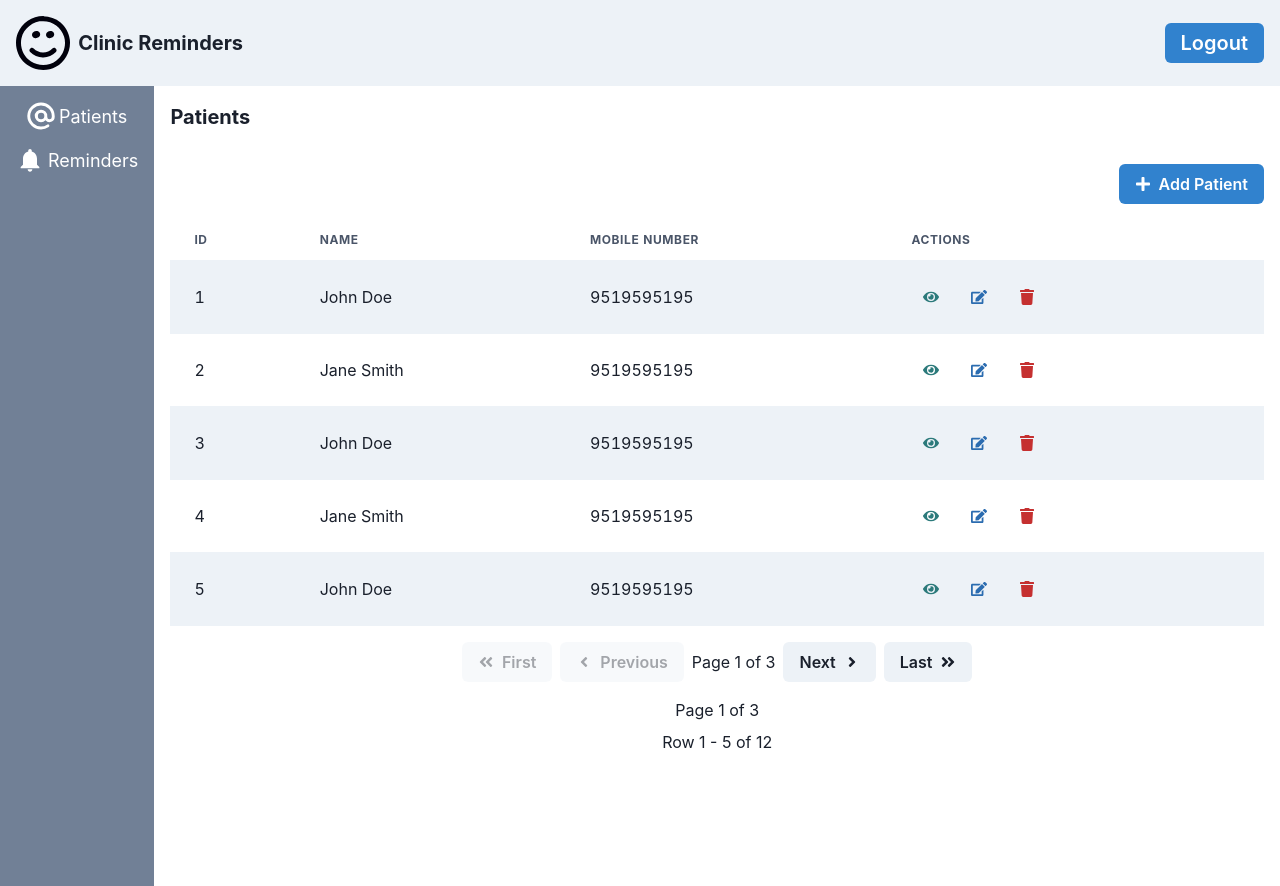
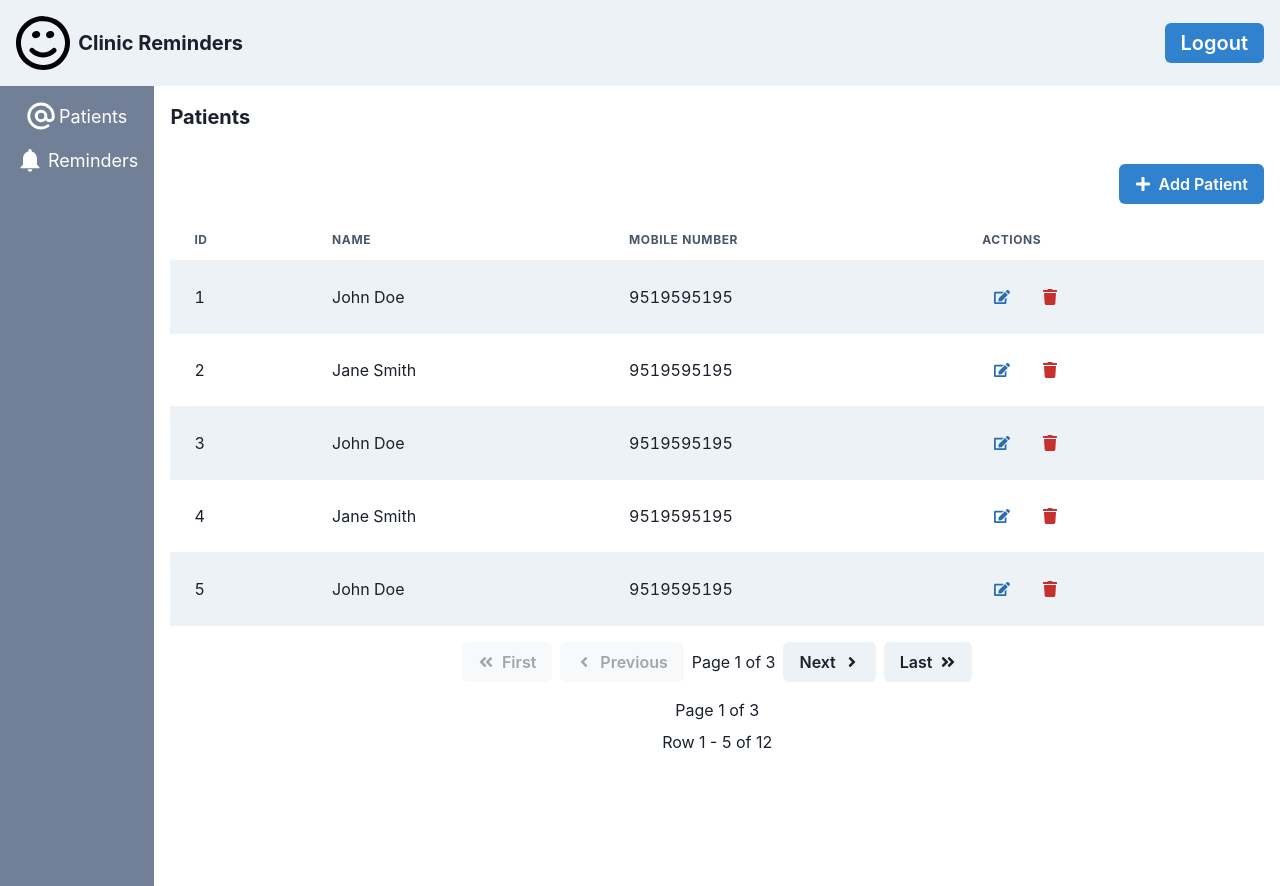
Before and after one commit to shmbajaj/clinic-reminders-app, a React (Vite) app: page /patients in a window 1280 px wide. Built offline with nearby package versions, Linux system fonts and the light colour scheme.

Commit message:
temp: commenting view action

```diff
--- a/src/components/DataTable.tsx
+++ b/src/components/DataTable.tsx
@@ -85,12 +85,12 @@ const DataTable: React.FC<DataTableProps> = ({
               ))}
               <Td>
                 <HStack spacing={2}>
-                  <IconButton
+                  {/* <IconButton
                     icon={<FaEye />}
                     variant="ghost"
                     colorScheme="teal"
                     aria-label="View"
-                  />
+                  /> */}
                   <IconButton
                     icon={<FaEdit />}
                     variant="ghost"
```
